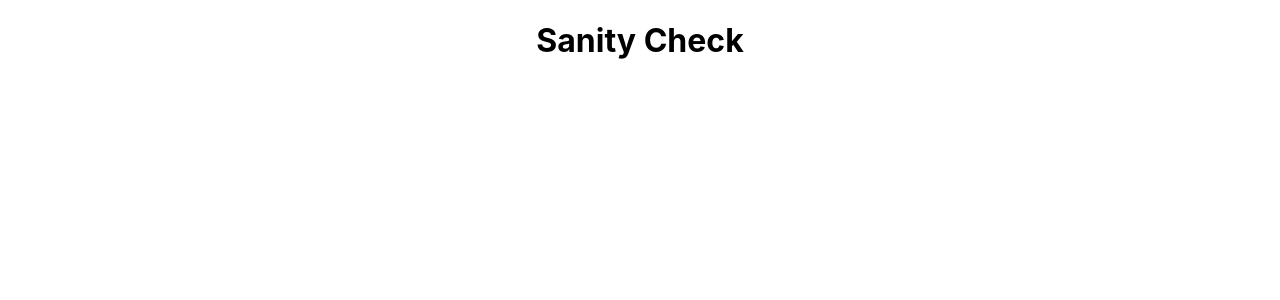
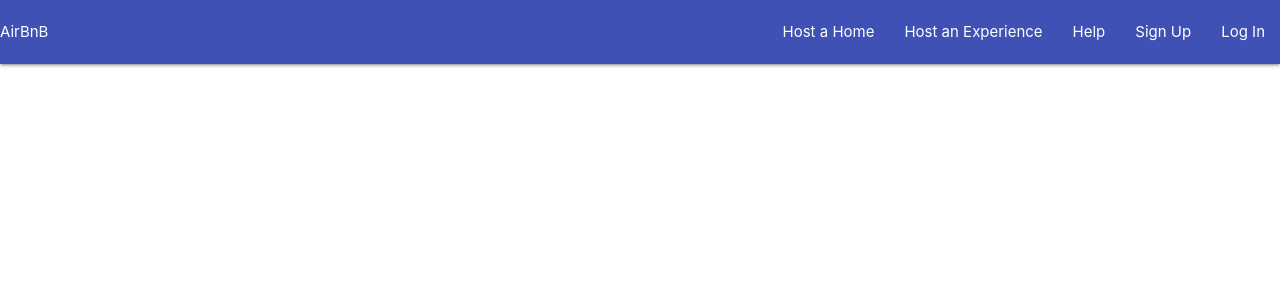
Before and after one commit to JonathanDonJoe/eCommerce-app, a React (Create React App) app in the folder front-end/: page / in a window 1280 px wide. Shown: the top 300 px of the page. Built offline with nearby package versions, Linux system fonts and the light colour scheme.

Commit message:
Added Router to the App.  Created NavBar and added Routes

```diff
--- a/front-end/package.json
+++ b/front-end/package.json
@@ -6,6 +6,7 @@
     "react": "^16.9.0",
     "react-dom": "^16.9.0",
     "react-redux": "^7.1.1",
+    "react-router-dom": "^5.0.1",
     "react-scripts": "3.1.1",
     "redux": "^4.0.4",
     "redux-promise": "^0.6.0"
--- a/front-end/public/index.html
+++ b/front-end/public/index.html
@@ -15,6 +15,7 @@
       user's mobile device or desktop. See https://developers.google.com/web/fundamentals/web-app-manifest/
     -->
     <link rel="manifest" href="%PUBLIC_URL%/manifest.json" />
+    <link rel="stylesheet" href="https://cdnjs.cloudflare.com/ajax/libs/materialize/1.0.0/css/materialize.min.css">
 
     <!--
       Notice the use of %PUBLIC_URL% in the tags above.
@@ -40,7 +41,6 @@
       To begin the development, run `npm start` or `yarn start`.
       To create a production bundle, use `npm run build` or `yarn build`.
     -->
-    <script src="https://cdnjs.cloudflare.com/ajax/libs/materialize/1.0.0/js/materialize.min.js"></script>
 
     <script>
       window.apiHost = `http://localhost:6010`;
--- a/front-end/src/App.js
+++ b/front-end/src/App.js
@@ -1,13 +1,17 @@
 import React from 'react';
-// import logo from './logo.svg';
+import { BrowserRouter as Router, Route } from 'react-router-dom';
+
 import './App.css';
+import NavBar from './components/NavBar/NavBar'
 
 function App() {
-  return (
-    <div className='App'>
-      <h1>Sanity Check</h1>
-    </div>
-  )
+  	return (
+    	<Router>
+      		<div className='App'>
+				<Route path='/' component={NavBar} />
+      		</div>
+    	</Router>
+  	)
 }
 
 export default App;
--- /dev/null
+++ b/front-end/src/components/NavBar/NavBar.js
@@ -0,0 +1,29 @@
+import React, { Component } from 'react';
+import './NavBar.css';
+import { Link } from 'react-router-dom';
+
+class NavBar extends Component {
+
+    render() {
+        return (
+            <div className='container-fluid nav'>
+                <div className='row'>
+                    <nav className='indigo'>
+                        <div className='nav-wrapper'>
+                            <Link to='/' className='left'>AirBnB</Link>
+                            <ul id='nav-mobile' className='right'>
+                                <li><Link to='/host/homes'>Host a Home</Link></li>
+                                <li><Link to='/host/experience'>Host an Experience</Link></li>
+                                <li><Link to='/help'>Help</Link></li>
+                                <li><Link to='/sign-up'>Sign Up</Link></li>
+                                <li><Link to='/log-in'>Log In</Link></li>
+                            </ul>
+                        </div>
+                    </nav>
+                </div>
+            </div>
+        );
+    }
+}
+
+export default NavBar;
```
Also changed, not shown: front-end/src/components/NavBar/NavBar.css (added), 1 other file (tests, documents, lock files or other folders).
